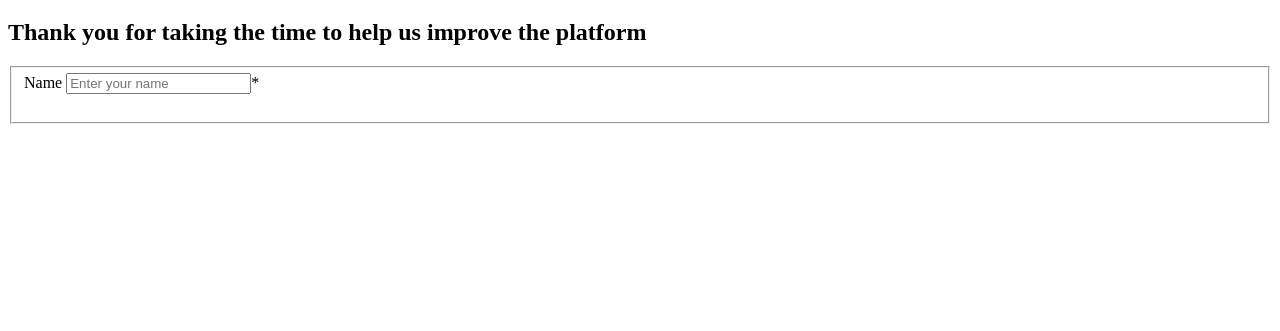
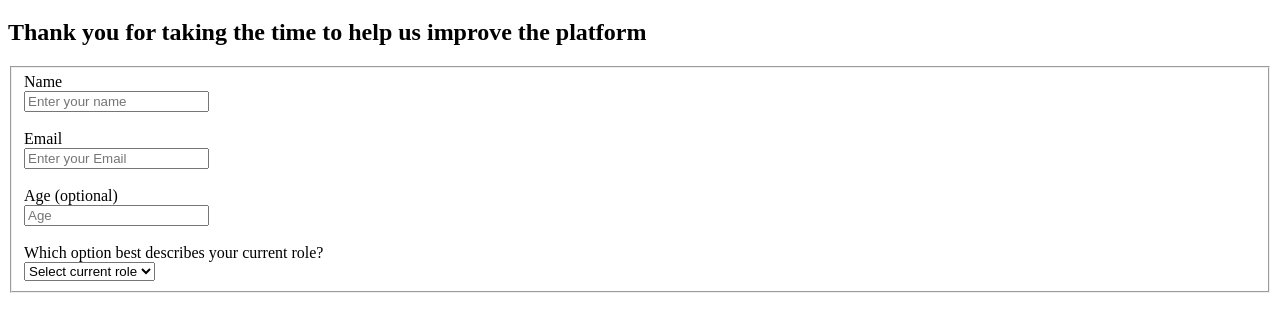
Before and after one commit to Carlosmr505/ChanakyaCarlos, a plain HTML site: page index.html in a window 1280 px wide. Shown: the part 61-392 px from the top of the page. Drawn offline with Linux system fonts and the light colour scheme.

Commit message:
Add email, age, dropdown menu

```diff
--- a/index.html
+++ b/index.html
@@ -12,8 +12,29 @@
     <h2 id="description">Thank you for taking the time to help us improve the platform</h2>
     <form action="index.html" method="post" enctype="multipart/form-data" id="survey-form">
       <fieldset class="form-background">
-        <label for="name">Name</label>
-        <input type="text" id="name" name="user_fullName" placeholder="Enter your name" required>*<br><br>
+        <label for="name">Name</label><br>
+        <input type="text" id="name" name="user_fullName" placeholder="Enter your name" required><br><br>
+
+        <label for="email">Email</label><br>
+        <input type="email" id="email" name="user_email" placeholder="Enter your Email" required><br><br>
+
+        <label for="age">Age (optional)</label><br>
+        <input type="number" id="age" name="user_age" placeholder="Age"><br><br>
+
+        <label for="currentRole">Which option best describes your current role?</label><br>
+        <select name="roles" id="dropdown" required>
+          <option value="" disabled selected hidden>Select current role</option>
+          <option value="student">Student</option>
+          <option value="fullTimeJob">Full Time Job</option>
+          <option value="fullTimeLearner">Full Time Learner</option>
+          <option value="preferNotToSay">Prefer not to say</option>
+          <option value="other">Other</option>
+        </select>
+
+
+
+
+
       </fieldset>
     </form>
     <script src="https://cdn.freecodecamp.org/testable-projects-fcc/v1/bundle.js"></script>
```
